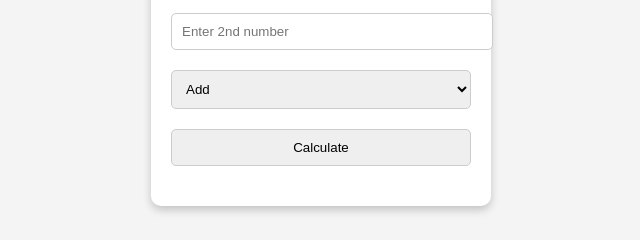
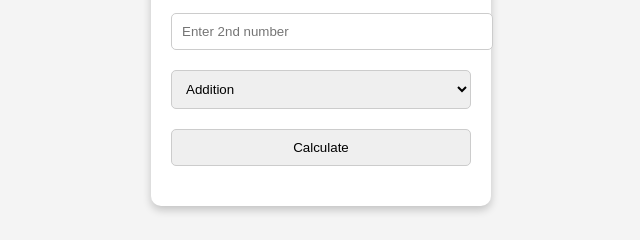
Before and after one commit to philip31si/calci_jen, a plain HTML site: page index.html in a window 1280 px wide. Shown: the part 373-613 px from the top of the page, 319-959 px from the left. Drawn offline with Linux system fonts and the light colour scheme.

Commit message:
Update index.html

```diff
--- a/index.html
+++ b/index.html
@@ -50,7 +50,7 @@
       <input type="number" id="num1" placeholder="Enter 1st number" required />
       <input type="number" id="num2" placeholder="Enter 2nd number" required />
       <select id="operation">
-        <option value="add">Add</option>
+        <option value="add">Addition</option>
         <option value="subtract">Subtract</option>
         <option value="multiply">Multiply</option>
         <option value="divide">Divide</option>
```
